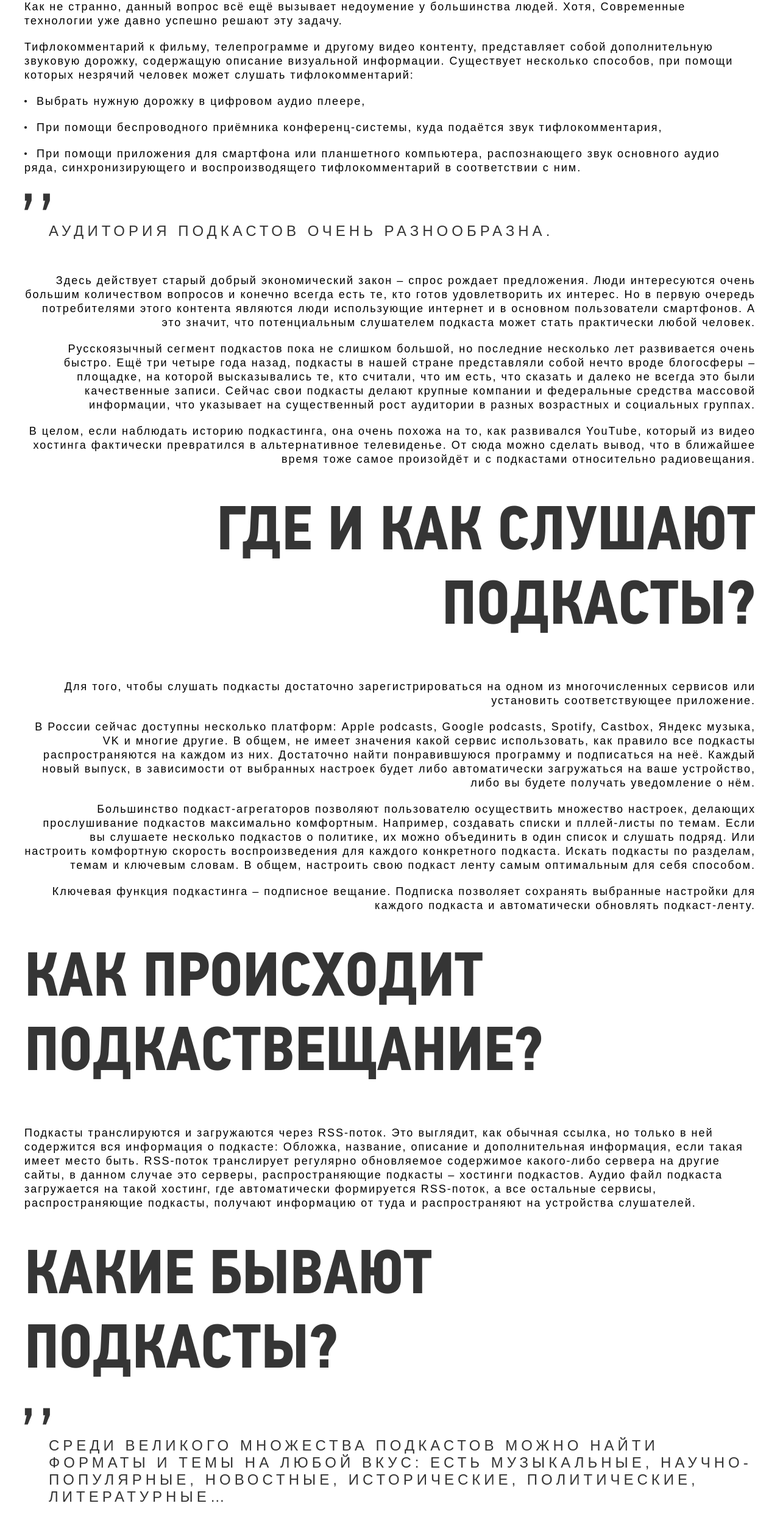
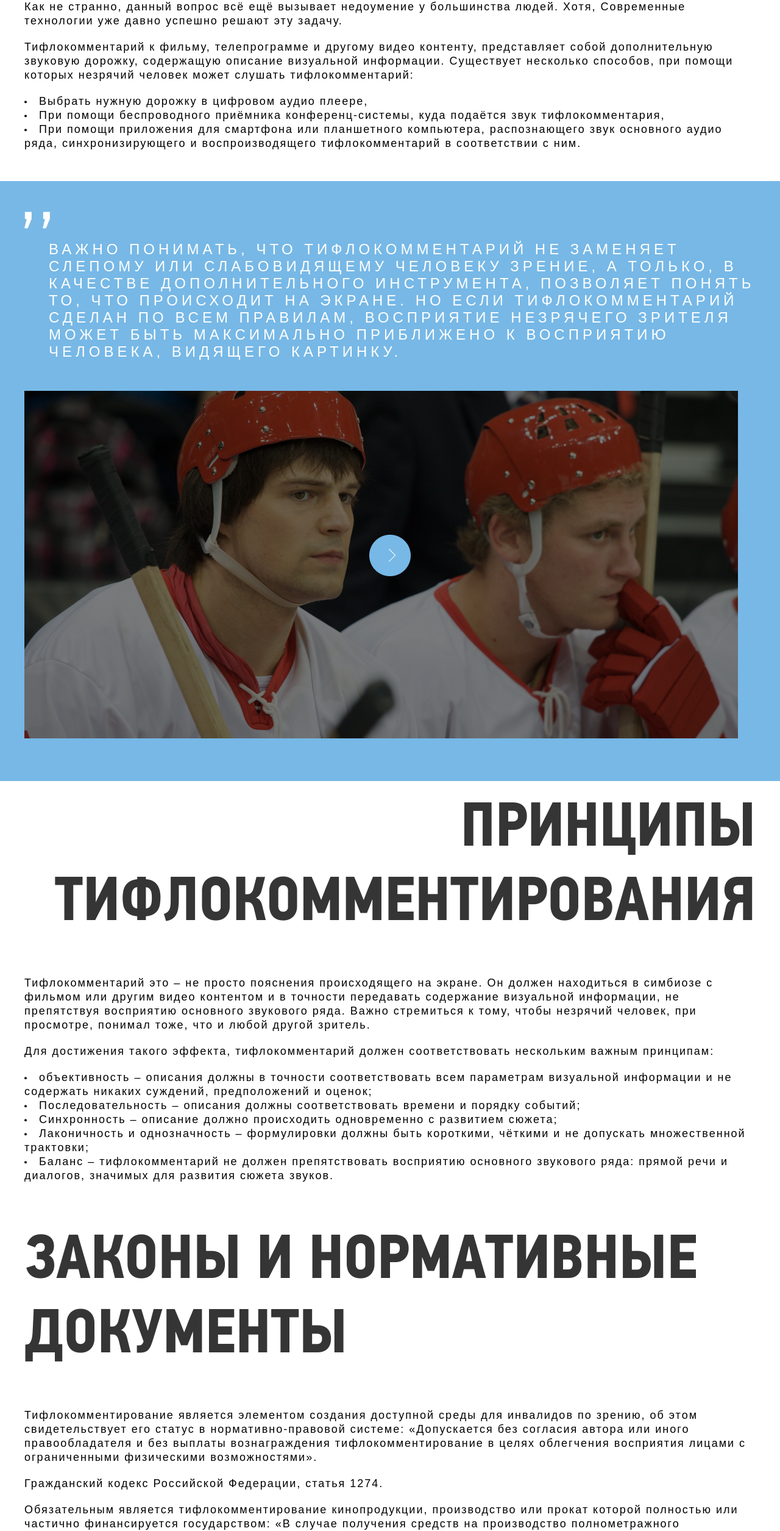
Before and after one commit to sergJess/dialog-expert, a website built with webpack: page about-typhlo-commenting/index.html in a window 1280 px wide. Shown: the part 2892-5403 px from the top of the page at 61% size. Built offline with nearby package versions, Linux system fonts and the light colour scheme; a web font is replaced by a local one.

Commit message:
feat: add page typhlo

```diff
--- a/about-typhlo-commenting/index.html
+++ b/about-typhlo-commenting/index.html
@@ -129,14 +129,51 @@
 			Как не странно, данный вопрос всё ещё вызывает недоумение у большинства людей. Хотя, Современные технологии уже давно успешно решают эту задачу.
 
 		</p>
+		<ul class="main-text main-text_spaces-small inner-list">
+			<p class="main-text main-text_spaces-small main-text_bold podcast-text-list">Тифлокомментарий к фильму, телепрограмме и другому видео контенту, представляет собой дополнительную звуковую дорожку, содержащую описание визуальной информации. Существует несколько способов, при помощи которых незрячий человек может слушать тифлокомментарий:</p>
+
+<li><p class="main-text main-text_spaces-small"><span class="text-circle"></span>Выбрать нужную дорожку в цифровом аудио плеере,</p></li>
+<li class="main-text main-text_spaces-small"><span class="text-circle"></span>При помощи беспроводного приёмника конференц-системы, куда подаётся звук тифлокомментария,</li>
+<li class="main-text main-text_spaces-small"><span class="text-circle"></span>При помощи приложения для смартфона или планшетного компьютера, распознающего звук основного аудио ряда, синхронизирующего и воспроизводящего тифлокомментарий в соответствии с ним.</li>
+		</ul>
+
+
+	</div>
+</div>
+
+</section>
+<section class="typhlo">
+	<div class="container-content">
+		<div class="all-about-podcast-quote">
+			<div class="quotes-inner"><span class="podcast__quote podcast__quote_light"></span><span class="podcast__quote podcast__quote_light"></span></div>
+			<h3 class="section-subtitle podcast__quote-text main-text_light">Важно понимать, что тифлокомментарий не заменяет слепому или слабовидящему человеку зрение, а только, в качестве дополнительного инструмента, позволяет понять то, что происходит на экране. Но если тифлокомментарий сделан по всем правилам, восприятие незрячего зрителя может быть максимально приближено к восприятию человека, видящего картинку.</h3>
+		</div>
+		<div class="typhlo-inner">
+			<img src="assets/img/podcasts/legend.png" alt="">
+			<button class="typhlo-btn"></button>
+		</div>
+	</div>
+</section>
+
+
+<section class="podcast-typhlo">
+<div class="container-content">
+	<h2 class="section-title about-podcasts__title text-align-right">Принципы тифлокомментирования</h2>
+
+	<div class="all-about-podcast-text">
 		<p class="main-text main-text_spaces-small">
-			Тифлокомментарий к фильму, телепрограмме и другому видео контенту, представляет собой дополнительную звуковую дорожку, содержащую описание визуальной информации. Существует несколько способов, при помощи которых незрячий человек может слушать тифлокомментарий:
+			Тифлокомментарий это – не просто пояснения происходящего на экране. Он должен находиться в симбиозе с фильмом или другим видео контентом и в точности передавать содержание визуальной информации, не препятствуя восприятию основного звукового ряда. Важно стремиться к тому, чтобы незрячий человек, при просмотре, понимал тоже, что и любой другой зритель.
+		</p>
+		<ul class="main-text main-text_spaces-small inner-list">
+			<p class="main-text main-text_spaces-small main-text_bold podcast-text-list">Для достижения такого эффекта, тифлокомментарий должен соответствовать нескольким важным принципам:</p>
 
-		</p>
+<li><p class="main-text main-text_spaces-small"><span class="text-circle"></span>объективность – описания должны в точности соответствовать всем параметрам визуальной информации и не содержать никаких суждений, предположений и оценок;</p></li>
+<li class="main-text main-text_spaces-small"><span class="text-circle"></span>Последовательность – описания должны соответствовать времени и порядку событий;</li>
+<li class="main-text main-text_spaces-small"><span class="text-circle"></span>Синхронность – описание должно происходить одновременно с развитием сюжета;</li>
+<li class="main-text main-text_spaces-small"><span class="text-circle"></span>Лаконичность и однозначность – формулировки должны быть короткими, чёткими и не допускать множественной трактовки;</li>
+<li class="main-text main-text_spaces-small"><span class="text-circle"></span>Баланс – тифлокомментарий не должен препятствовать восприятию основного звукового ряда: прямой речи и диалогов, значимых для развития сюжета звуков.</li>
+		</ul>
 
-		<p class="main-text main-text_spaces-small"><span class="text-circle"></span>Выбрать нужную дорожку в цифровом аудио плеере,</p>
-		<p class="main-text main-text_spaces-small"><span class="text-circle"></span>При помощи беспроводного приёмника конференц-системы, куда подаётся звук тифлокомментария, </p>
-			<p class="main-text main-text_spaces-small"><span class="text-circle"></span>При помощи приложения для смартфона или планшетного компьютера, распознающего звук основного аудио ряда, синхронизирующего и воспроизводящего тифлокомментарий в соответствии с ним. </p>
 
 	</div>
 
@@ -144,94 +181,40 @@
 
 
 
-
-
-
-
-
-
-
-
-
-	<div class="all-about-podcast-quote">
-		<div class="quotes-inner"><span class="podcast__quote"></span><span class="podcast__quote"></span></div>
-		<h3 class="section-subtitle podcast__quote-text">Аудитория подкастов очень разнообразна.</h3>
-	</div>
+	<h2 class="section-title about-podcasts__title">Законы и нормативные документы</h2>
 
 	<div class="all-about-podcast-text">
-		<p class="main-text main-text_spaces-small text-align-right">
-			Здесь действует старый добрый экономический закон – спрос рождает предложения. Люди интересуются очень большим количеством вопросов и конечно всегда есть те, кто готов удовлетворить их интерес. Но в первую очередь потребителями этого контента являются люди использующие интернет и в основном пользователи смартфонов. А это значит, что потенциальным слушателем подкаста может стать практически любой человек.
+		<p class="main-text main-text_spaces-small">
+			Тифлокомментирование является элементом создания доступной среды для инвалидов по зрению, об этом свидетельствует его статус в нормативно-правовой системе: «Допускается без согласия автора или иного правообладателя и без выплаты вознаграждения тифлокомментирование в целях облегчения восприятия лицами с ограниченными физическими возможностями».
 		</p>
-		<p class="main-text main-text_spaces-small text-align-right">
-			Русскоязычный сегмент подкастов пока не слишком большой, но последние несколько лет развивается очень быстро. Ещё три четыре года назад, подкасты в нашей стране представляли собой нечто вроде блогосферы – площадке, на которой высказывались те, кто считали, что им есть, что сказать и далеко не всегда это были качественные записи. Сейчас свои подкасты делают крупные компании и федеральные средства массовой информации, что указывает на существенный рост аудитории в разных возрастных и социальных группах.
+		<p class="main-text main-text_spaces-small main-text_bold">
+			Гражданский кодекс Российской Федерации, статья 1274.
 		</p>
-		<p class="main-text main-text_spaces-small text-align-right">
-			В целом, если наблюдать историю подкастинга, она очень похожа на то, как развивался YouTube, который из видео хостинга фактически превратился в альтернативное телевиденье. От сюда можно сделать вывод, что в ближайшее время тоже самое произойдёт и с подкастами относительно радиовещания.
+		<p class="main-text main-text_spaces-small">
+			Обязательным является тифлокомментирование кинопродукции, производство или прокат которой полностью или частично финансируется государством: «В случае получения средств на производство полнометражного национального фильма, создаваемого в художественной или анимационной форме, их получатель обязан осуществить тифлокомментирование этого фильма за счёт указанных средств».
+		</p>
+		<p class="main-text main-text_spaces-small main-text_bold">
+			Федеральный закон «О государственной поддержке кинематографии в Российской Федерации» N126-ФЗ, Статья 8.
+		</p>
+		<p class="main-text main-text_spaces-small">
+
+	«В случае получения средств на прокат полнометражного национального фильма, создаваемого в художественной или анимационной форме, прокатчик обязан осуществить тифлокомментирование этого фильма за счёт указанных средств».
+		</p>
+		<p class="main-text main-text_spaces-small main-text_bold">
+			Федеральный закон «О государственной поддержке кинематографии в Российской Федерации» N126-ФЗ, Статья 9.
+		</p>
+		<p class="main-text main-text_spaces-small">
+			Производители российской кинопродукции обязаны включать дорожку тифлокомментария в свои работы, перед передачей в прокат: «Для обеспечения доступности для инвалидов по зрению цифровых полнометражных национальных фильмов, создаваемых в художественной или анимационной форме, в пакет файлов для цифрового показа DCP (Digital Cinema Package) должны быть включены следующие специализированные звуковые каналы:
+		</p>
+		<p class="main-text main-text_spaces-small">
+			Дополнительное звуковое сопровождение для слепых (слабовидящих), которое в кинозале воспроизводится через головные телефоны (наушники), включенные либо в приемник беспроводной системы передачи звука, либо в смартфон, в котором установлено специальное приложение и заранее скачан файл дополнительного звукового сопровождения (далее - тифлокомментарий)».
+		</p>
+		<p class="main-text main-text_spaces-small main-text_bold">
+	Приказ Минкультуры России N1457 "Об утверждении Требований к субтитрированию и тифлокомментированию полнометражных национальных фильмов, создаваемых в художественной или анимационной форме"
 		</p>
 
 	</div>
-	<h2 class="section-title about-podcasts__title text-align-right">Где и как слушают подкасты?</h2>
 
-	<div class="all-about-podcast-text">
-		<p class="main-text main-text_spaces-small text-align-right main-text_bold">
-			Для того, чтобы слушать подкасты достаточно зарегистрироваться на одном из многочисленных сервисов или установить  соответствующее приложение.
-		</p>
-		<p class="main-text main-text_spaces-small text-align-right">
-			В России сейчас доступны несколько платформ: Apple podcasts, Google podcasts, Spotify, Castbox, Яндекс музыка, VK и многие другие. В общем, не имеет значения какой сервис использовать, как правило все подкасты распространяются на каждом из них. Достаточно найти понравившуюся программу и подписаться на неё. Каждый новый выпуск, в зависимости от выбранных настроек будет либо автоматически загружаться на ваше устройство, либо вы будете получать уведомление о нём.
-		</p>
-		<p class="main-text main-text_spaces-small text-align-right">
-			Большинство подкаст-агрегаторов позволяют пользователю осуществить множество настроек, делающих прослушивание подкастов максимально комфортным. Например, создавать списки и пллей-листы по темам. Если вы слушаете несколько подкастов о политике, их можно объединить в один список и слушать подряд. Или настроить комфортную скорость воспроизведения для каждого конкретного подкаста. Искать подкасты по разделам, темам и ключевым словам. В общем, настроить свою подкаст ленту самым оптимальным для себя способом.
-		</p>
-		<p class="main-text main-text_spaces-small text-align-right">
-			Ключевая функция подкастинга – подписное вещание. Подписка позволяет сохранять выбранные настройки для каждого подкаста и автоматически обновлять подкаст-ленту.
-		</p>
-	</div>
-
-	<h2 class="section-title about-podcasts__title">Как происходит подкаствещание?</h2>
-
-	<div class="all-about-podcast-text">
-		<p class="main-text main-text_spaces-small">
-			Подкасты транслируются и загружаются через RSS-поток. Это выглядит, как обычная ссылка, но только в ней содержится вся информация о подкасте: Обложка, название, описание и дополнительная информация, если такая имеет место быть. RSS-поток транслирует регулярно обновляемое содержимое какого-либо сервера на другие сайты, в данном случае это серверы, распространяющие подкасты – хостинги подкастов. Аудио файл подкаста загружается на такой хостинг, где автоматически формируется RSS-поток, а все остальные сервисы, распространяющие подкасты, получают информацию от туда и распространяют на устройства слушателей.
-		</p>
-	</div>
-
-	<h2 class="section-title about-podcasts__title">Какие бывают подкасты?</h2>
-	<div class="all-about-podcast-quote podcast__quote_padding">
-		<div class="quotes-inner"><span class="podcast__quote"></span><span class="podcast__quote"></span></div>
-		<h3 class="section-subtitle podcast__quote-text">Среди великого множества подкастов можно найти форматы и темы на любой вкус: Есть музыкальные, научно-популярные, новостные, исторические, политические, литературные…</h3>
-	</div>
-	<div class="all-about-podcast-text">
-		<p class="main-text main-text_spaces-small">
-			В общем все направления перечислить будет невозможно. Есть даже такие, которые вы просто не можете себе представить. Разнообразие форматов тоже впечатляет. Это может быть интервью, лекция, ток-шоу, блог, дискуссия, художественное произведение и много чего ещё. Кстати, есть подкасты действительно очень похожи на всеми любимые радиопрограммы.
-		</p>
-		<p class="main-text main-text_spaces-small">
-			<p class="main-text main-text_spaces-small">
-
-Каждый автор подкастов борется за внимание своих слушателей, поэтому, современные подкасты это уже давно не просто речь. Шоу оформляются звуковыми эффектами, разнообразными музыкальными решениями и звуковым сопровождением. Сейчас мало привлечь слушателя интересной темой. Важно, чтобы подкаст было слушать приятно и комфортно. И требования к качеству контента постоянно растут.
-			</p>
-		</p>
-	</div>
-
-	<h2 class="section-title about-podcasts__title text-align-right">Зачем вам нужен подкаст?</h2>
-	<div class="all-about-podcast-quote podcast__quote_padding">
-		<div class="quotes-inner"><span class="podcast__quote"></span><span class="podcast__quote"></span></div>
-		<h3 class="section-subtitle podcast__quote-text">Подкастинг это – отличное решение, чтобы рассказывать настоящим и будущим клиентам и партнёрам о вашей деятельности. </h3>
-	</div>
-	<div class="all-about-podcast-text">
-		<p class="main-text main-text_spaces-small text-align-right">
-			Причём не важно, вы профессионал, предлагающий свои услуги в частном порядке или представляете крупную компанию. Используя подкасты вы можете, что называется, напрямую общаться со своей аудиторией. Причём людям не нужно будет помнить заходить на сайт или выуживать нужный пост в бесконечных лентах социальных сетей, чтобы узнать необходимую информацию о вас. В удобной и красивой форме, всё волшебным образом будет поступать прямо в их гаджеты. Нужно только выбрать подходящий формат и способ подачи. Но с этой задачей вам с удовольствием поможет справится наша команда.
-		</p>
-		<p class="main-text main-text_spaces-small text-align-right">
-			И вот первый совет, который может пригодиться, если вы решили делать свой подкаст: Заинтересовать потенциального слушателя и будущего клиента лучше не прямой рекламой, а полезной информацией, которая будет ему интересна. Например, владельцы ресторанов могут делать подкаст о блюдах, которые подаются у них, истории, способах приготовления и вкусовых качествах, а также о традициях своего заведения. Подкаст туристического агентства может быть посвящён странам и местам, поездки в которые оно предлагает, с подробностями о культурных традициях и специфических особенностях для путешественников.
-			</p>
-
-			<p class="main-text main-text_spaces-small text-align-right">
-				Юрист в своём шоу может анализировать новости законодательства. Специалист по сантехнике делиться опытом, как выбрать правильное оборудование и способах ухода за ним. Врач рассказывать о профилактике и лечении заболеваний. Домохозяйка о домашних рецептах и методах воспитания детей.
-							</p>
-							<p class="main-text main-text_spaces-small text-align-right">
-								Тем может найтись миллион, а если говорить о них увлечённо и интересно, то обязательно найдутся и слушатели. Но главная идея заключается в том, чтобы вызвать у аудитории искреннее доверие и уважение к вам, вашей компании или проекту. И когда у человека возникнет необходимость в услуге или помощи, в первую очередь он вспомнит о вас, потому что слушает и любит ваш подкаст.
-											</p>
-	</div>
 
 
 
--- a/about-typhlo-commenting/scss/components/_about-podcast.scss
+++ b/about-typhlo-commenting/scss/components/_about-podcast.scss
@@ -24,6 +24,9 @@
 .podcast__subtitle{
 	padding: 2rem 0 0 0;
 }
+.podcast-text-list{
+	padding-bottom: 2rem;
+}
 .podcast__quote{
 	display: block;
 	background-position: center;
@@ -33,9 +36,36 @@
 	width: 12px;
 	height: 28px;
 }
+.podcast__quote_light{
+	background-image: url('../assets/img/podcasts/quote-white.png');
+}
 .podcast__quote_padding{
 	padding: 3rem 0 0 0;
 }
 .podcast__quote-text{
 	padding: 2rem 0 0 4rem;
 }
+.typhlo-inner{
+	position: relative;
+	padding: 5rem 0 2rem 0;
+}
+.typhlo{
+	background-color: $dark-bg3;
+	padding: 5rem 0;
+}
+.typhlo-btn{
+position: absolute;
+top: 50%;
+left: 50%;
+width: 68px;
+height: 68px;
+transform:translate(-50%, -50%);
+background-position: center;
+	background-repeat: no-repeat;
+	background-size: cover;
+	background-color: transparent;
+background-image: url('../assets/img/podcasts/btn.png');
+}
+.podcast-typhlo{
+	padding: 0 0 7rem 0;
+}
```
Also changed, not shown: about-typhlo-commenting/assets/img/podcasts/btn.png (added), about-typhlo-commenting/assets/img/podcasts/btn.svg (added), about-typhlo-commenting/assets/img/podcasts/legend.png (added), about-typhlo-commenting/assets/img/podcasts/quote-white.png (added), about-typhlo-commenting/assets/img/podcasts/x.png (added), about-typhlo-commenting/assets/img/podcasts/z.png (added), about-typhlo-commenting/css/style.css.
